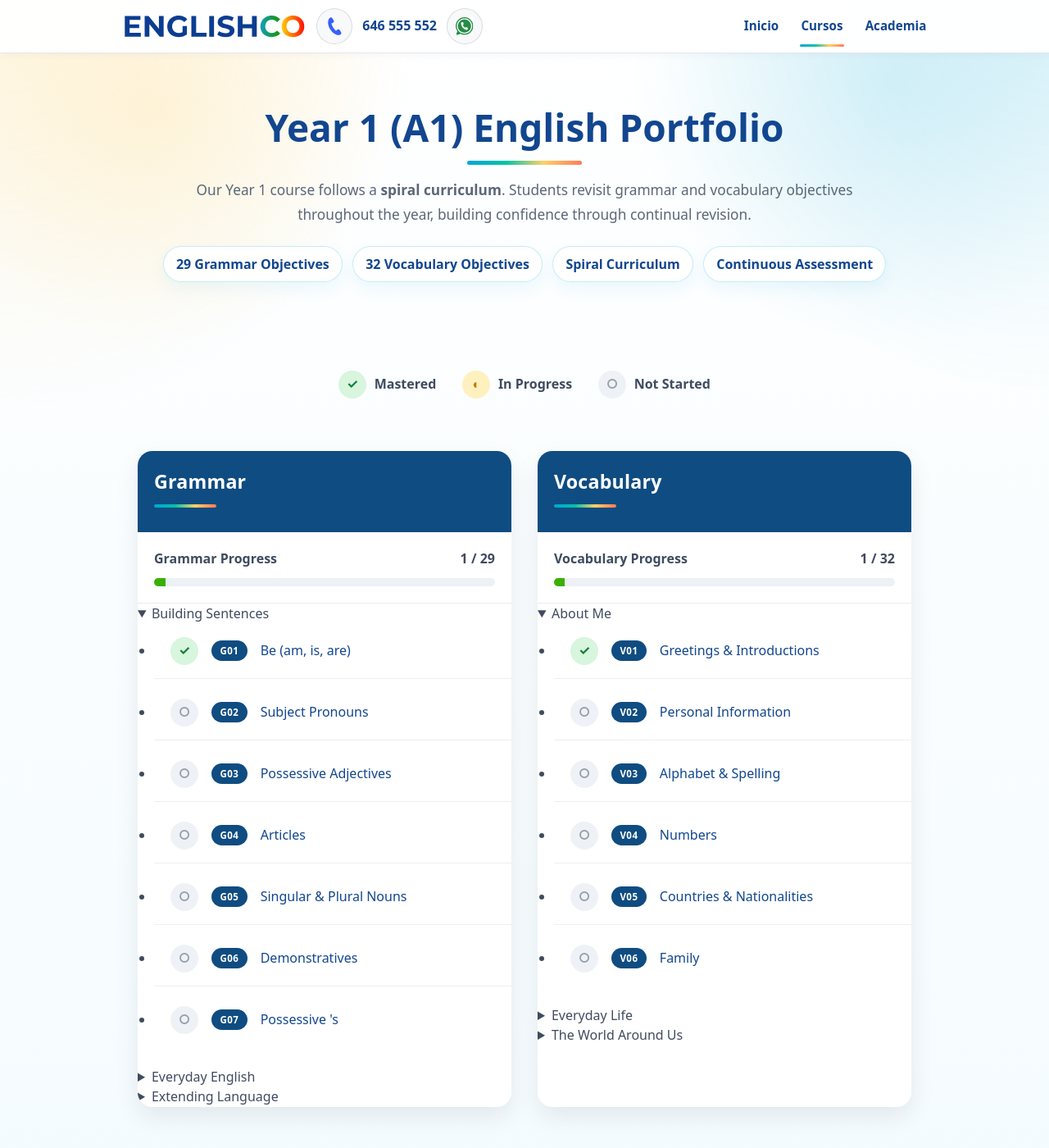
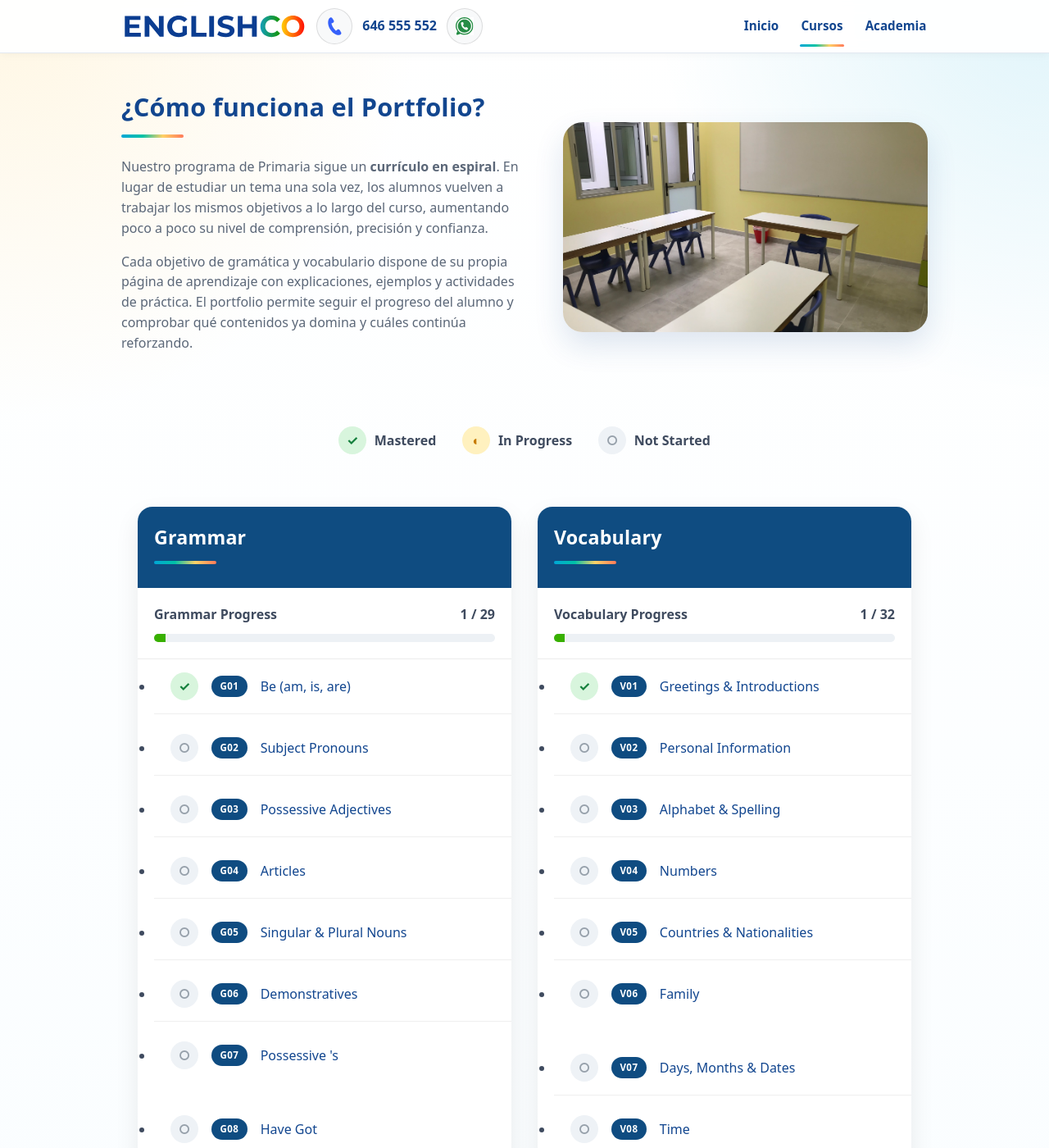
Before and after one commit to dixonbruce/englishco, a Jekyll site: the page built from portfolio/primariaA1.html, in a window 1280 px wide and 1400 px high. Shown: the whole window at 82% size. Built offline with Jekyll 4.4.1, drawn with Linux system fonts in a browser that asks for light colours; some of the changed text lies outside the part shown.

Commit message:
Update primariaA1.html

```diff
--- a/portfolio/primariaA1.html
+++ b/portfolio/primariaA1.html
@@ -1,7 +1,7 @@
 ---
 layout: default
 title: "Primaria A1 English Portfolio | EnglishCO"
-description: "Track progress through the Year 1 (A1) English Portfolio."
+description: "Track progress through the A1 English Portfolio."
 section: "portfolio"
 permalink: /portfolio/primariaA1.html
 ---
@@ -10,24 +10,32 @@ permalink: /portfolio/primariaA1.html
 <!-- HERO -->
 <!-- ===================================================== -->
 
-<section class="hero-light hero-home">
+<section class="split">
 
-  <div class="hero-inner">
+  <div class="split__text">
 
-    <h1>Year 1 (A1) English Portfolio</h1>
+    <h2>¿Cómo funciona el Portfolio?</h2>
 
-    <p class="hero-lead">
-      Our Year 1 course follows a <strong>spiral curriculum</strong>.
-      Students revisit grammar and vocabulary objectives throughout the
-      year, building confidence through continual revision.
+    <p>
+      Nuestro programa de Primaria sigue un <strong>currículo en espiral</strong>.
+      En lugar de estudiar un tema una sola vez, los alumnos vuelven a trabajar
+      los mismos objetivos a lo largo del curso, aumentando poco a poco su nivel
+      de comprensión, precisión y confianza.
     </p>
 
-    <div class="hero-highlights">
-      <span>29 Grammar Objectives</span>
-      <span>32 Vocabulary Objectives</span>
-      <span>Spiral Curriculum</span>
-      <span>Continuous Assessment</span>
+    <p>
+      Cada objetivo de gramática y vocabulario dispone de su propia página de
+      aprendizaje con explicaciones, ejemplos y actividades de práctica. El
+      portfolio permite seguir el progreso del alumno y comprobar qué contenidos
+      ya domina y cuáles continúa reforzando.
+    </p>
+
   </div>
+
+  <div class="split__image">
+
+    <img src="/images/primaria.jpg"
+         alt="Clase de inglés en Primaria">
 
   </div>
 
@@ -96,9 +104,7 @@ Not Started
 
 </div>
 
-<details class="category" open>
 
-<summary>Building Sentences</summary>
 
 <ul class="objective-list">
 
@@ -160,11 +166,7 @@ Not Started
 
 </ul>
 
-</details>
 
-<details class="category">
-
-<summary>Everyday English</summary>
 
 <ul class="objective-list">
 
@@ -178,11 +180,6 @@ Not Started
 
 </ul>
 
-</details>
-
-<details class="category">
-
-<summary>Extending Language</summary>
 
 <ul class="objective-list">
 
@@ -204,7 +201,6 @@ Not Started
 
 </ul>
 
-</details>
 
 </div>
 
@@ -234,9 +230,6 @@ Not Started
 
 </div>
 
-<details class="category" open>
-
-<summary>About Me</summary>
 
 <ul class="objective-list">
 
@@ -249,11 +242,7 @@ Not Started
 
 </ul>
 
-</details>
 
-<details class="category">
-
-<summary>Everyday Life</summary>
 
 <ul class="objective-list">
 
@@ -270,11 +259,7 @@ Not Started
 
 </ul>
 
-</details>
 
-<details class="category">
-
-<summary>The World Around Us</summary>
 
 <ul class="objective-list">
 
@@ -297,7 +282,7 @@ Not Started
 
 </ul>
 
-</details>
+
 
 </div>
 
```
Lines whose indentation alone changed are shown as unchanged.
